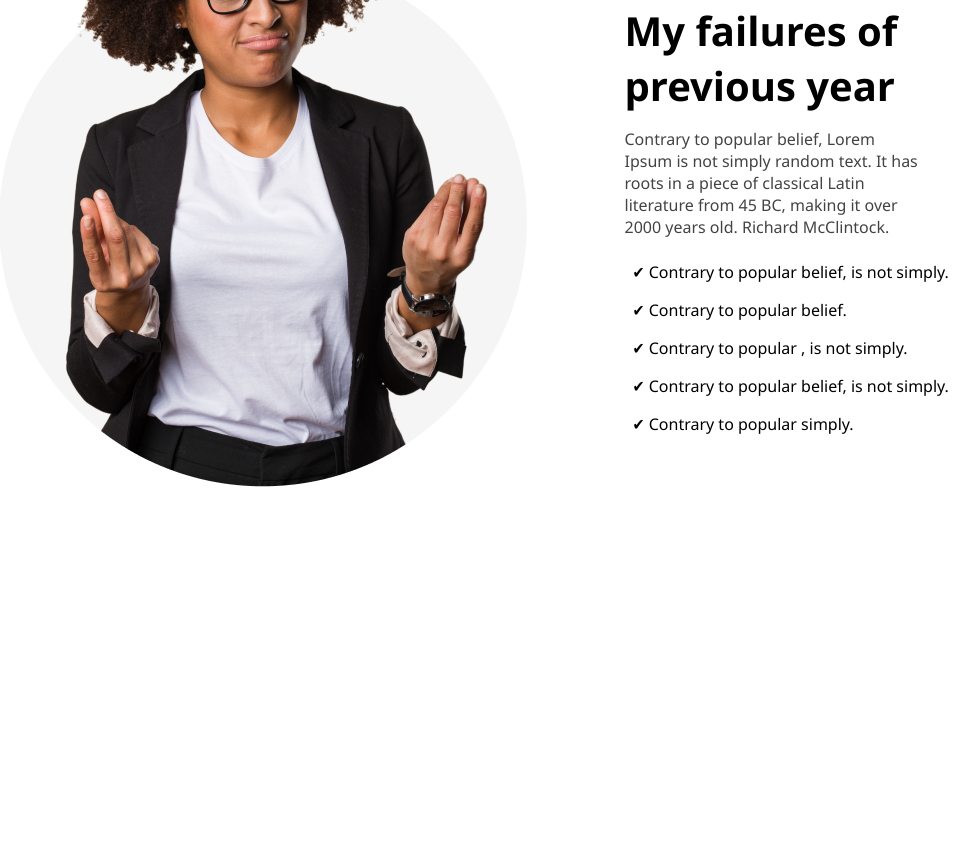
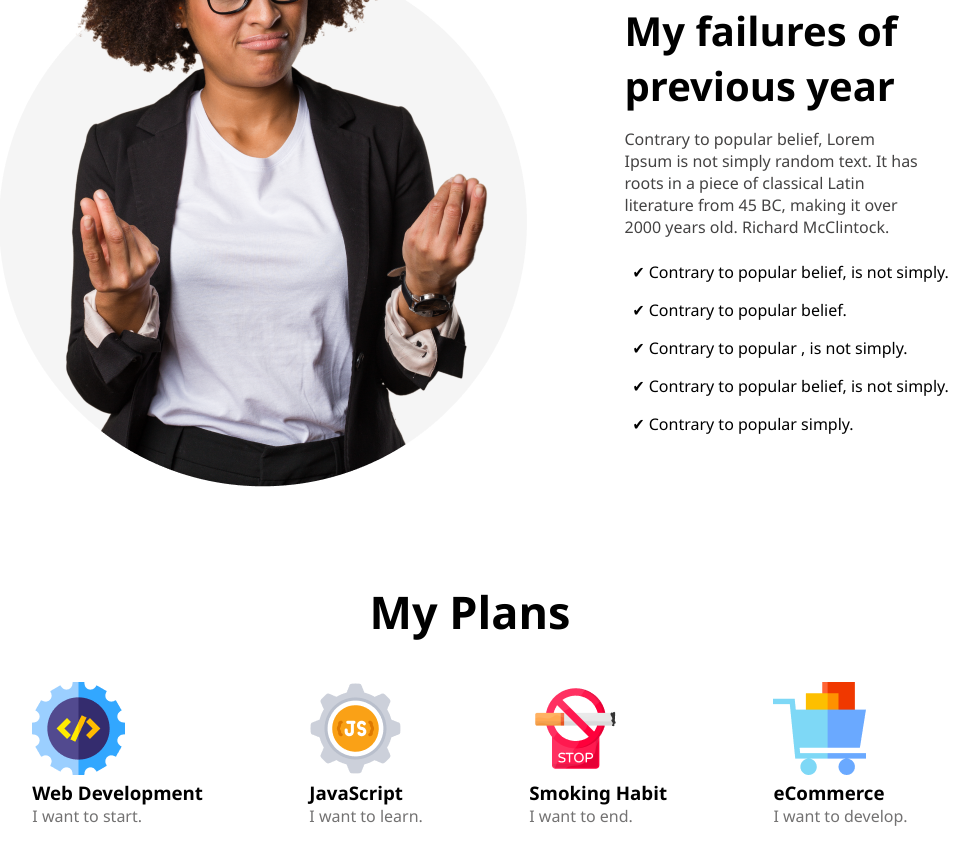
Before and after one commit to Ibrahim-ST/new-year-new-me, a plain HTML site: page index.html in a window 1280 px wide. Shown: the part 1127-1992 px from the top of the page, without its empty margins (170-1148 px from the left). Before the commit the page ends 1708 px from the top, so only its background shows below. Drawn offline with nearby package versions, Linux system fonts and the light colour scheme.

Commit message:
Finished my plans section

```diff
--- a/index.html
+++ b/index.html
@@ -46,10 +46,37 @@
                         <li>✔ Contrary to popular , is not simply.</li>
                         <li>✔ Contrary to popular belief, is not simply.</li>
                         <li>✔ Contrary to popular simply.</li>
-
                     </ul>
                 </div>
             </div>
+        </section>
+        <!-- My Plans section    -->
+        <section class="my-plans">
+                <div class="section-title">
+                    <h1>My Plans</h1>
+                </div>
+                <div class="plans-container">
+                    <div class="plans">
+                        <img src="assets/images/icons/web.png" alt="">
+                        <h3>Web Development</h3>
+                        <p>I want to start.</p>
+                    </div>
+                    <div class="plans">
+                        <img src="assets/images/icons/js.png" alt="">
+                        <h3>JavaScript</h3>
+                        <p>I want to learn.</p>
+                    </div>
+                    <div class="plans">
+                        <img src="assets/images/icons/smoke.png" alt="">
+                        <h3>Smoking Habit</h3>
+                        <p>I want to end.</p>
+                    </div>
+                    <div class="plans">
+                        <img src="assets/images/icons/ecom.png" alt="">
+                        <h3>eCommerce</h3>
+                        <p>I want to develop.</p>
+                    </div>
+                </div>
         </section>
     </main>
     <footer></footer>
--- a/styles/styles.css
+++ b/styles/styles.css
@@ -86,3 +86,25 @@ li {
     list-style: none;
     padding: 8px;
 }
+
+/* my plans styles */
+.my-plans {
+    font-family: 'Segoe UI', Tahoma, Geneva, Verdana, sans-serif;
+    max-width: 85%;
+    margin: auto;
+}
+
+.section-title {
+    text-align: center;
+    font-size: 30px;
+}
+
+.plans-container {
+    display: flex;
+    justify-content: space-evenly;
+    margin: 40px 0;
+
+}
+.plans p{
+    color: #737272;
+}
```
